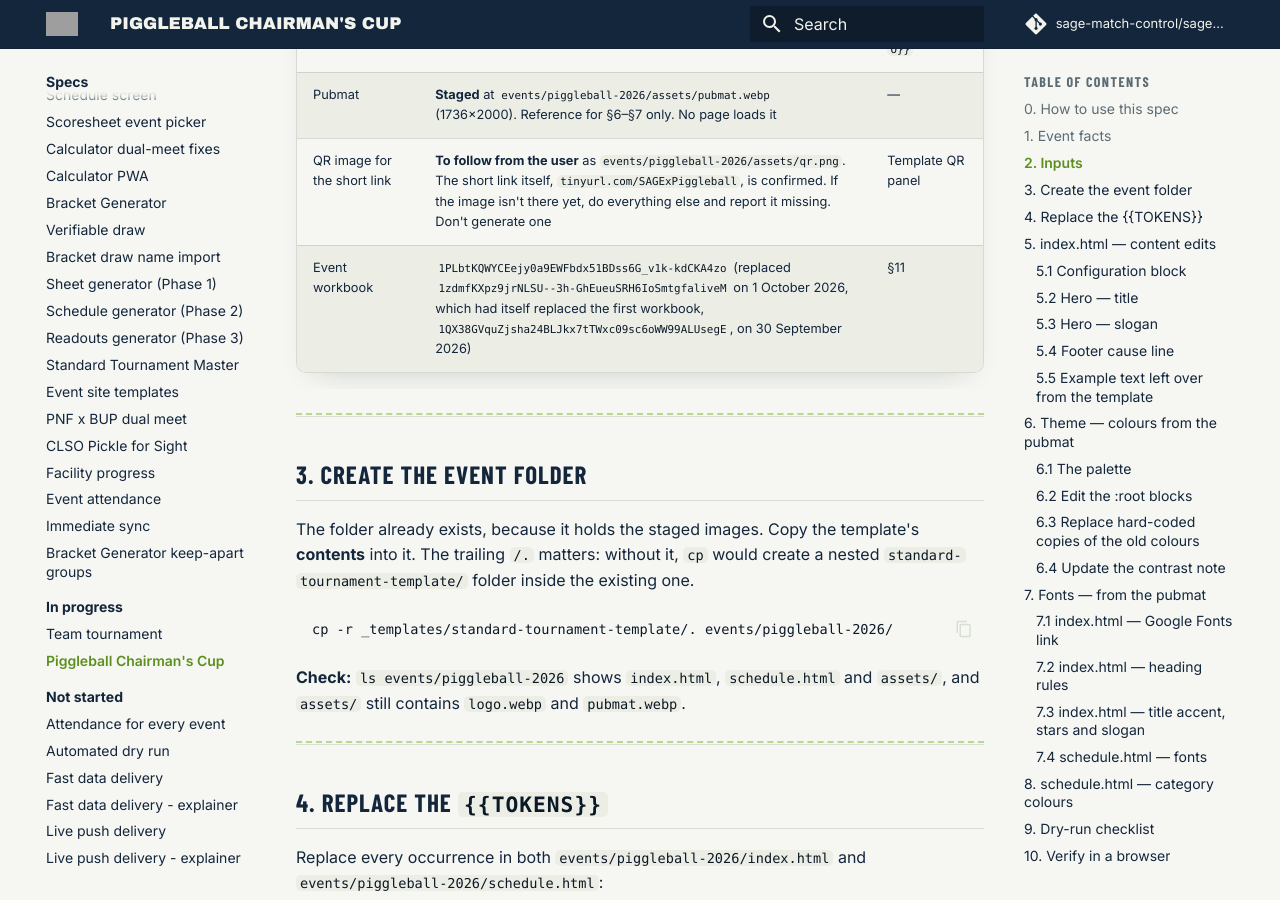
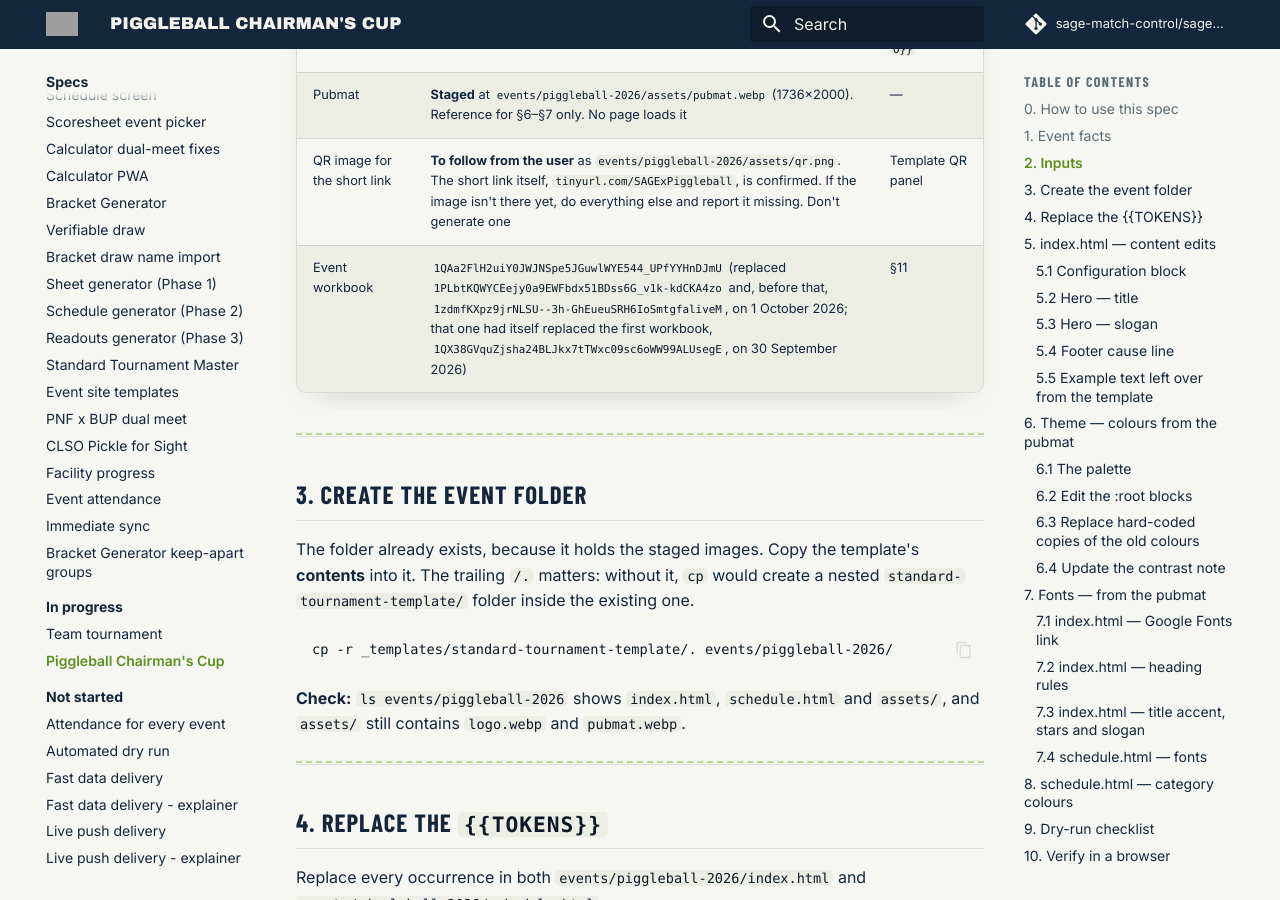
Before and after one commit to sage-match-control/sage-docs, an MkDocs documentation site: the page built from docs/specs/in-progress/piggleball-chairmans-cup-spec.md, in a window 1280 px wide and 900 px high, scrolled down 2723 px. Built offline with MkDocs 1.6.1 and Material for MkDocs 9.7.7, drawn with Linux system fonts in a browser that asks for light colours; comment, search, counter and statistics services are not loaded; some of the changed text lies outside the part shown.

Commit message:
Update piggleball-chairmans-cup-spec.md

```diff
--- a/docs/specs/in-progress/piggleball-chairmans-cup-spec.md
+++ b/docs/specs/in-progress/piggleball-chairmans-cup-spec.md
@@ -95,7 +95,7 @@ files.
 | NFHFI logo | **Staged** at `events/piggleball-2026/assets/logo.webp` (960×958, white background). Use it as is: no conversion, no cropping | §4 `{{EVENT_LOGO}}` |
 | Pubmat | **Staged** at `events/piggleball-2026/assets/pubmat.webp` (1736×2000). Reference for §6–§7 only. No page loads it | — |
 | QR image for the short link | **To follow from the user** as `events/piggleball-2026/assets/qr.png`. The short link itself, `tinyurl.com/SAGExPiggleball`, is confirmed. If the image isn't there yet, do everything else and report it missing. Don't generate one | Template QR panel |
-| Event workbook | `1PLbtKQWYCEejy0a9EWFbdx51BDss6G_v1k-kdCKA4zo` (replaced `1zdmfKXpz9jrNLSU--3h-GhEueuSRH6IoSmtgfaliveM` on 1 October 2026, which had itself replaced the first workbook, `1QX38GVquZjsha24BLJkx7tTWxc09sc6oWW99ALUsegE`, on 30 September 2026) | §11 |
+| Event workbook | `1QAa2FlH2uiY0JWJNSpe5JGuwlWYE544_UPfYYHnDJmU` (replaced `1PLbtKQWYCEejy0a9EWFbdx51BDss6G_v1k-kdCKA4zo` and, before that, `1zdmfKXpz9jrNLSU--3h-GhEueuSRH6IoSmtgfaliveM`, on 1 October 2026; that one had itself replaced the first workbook, `1QX38GVquZjsha24BLJkx7tTWxc09sc6oWW99ALUsegE`, on 30 September 2026) | §11 |
 
 ---
 
@@ -652,7 +652,7 @@ entry), and add a comma after the closing brace of that entry:
       "date": "2026-10-03",
       "isLive": "auto",
       "facilities": [
-        { "name": "Centro Atletico", "sheetId": "1PLbtKQWYCEejy0a9EWFbdx51BDss6G_v1k-kdCKA4zo" }
+        { "name": "Centro Atletico", "sheetId": "1QAa2FlH2uiY0JWJNSpe5JGuwlWYE544_UPfYYHnDJmU" }
       ]
     }
   },
```
